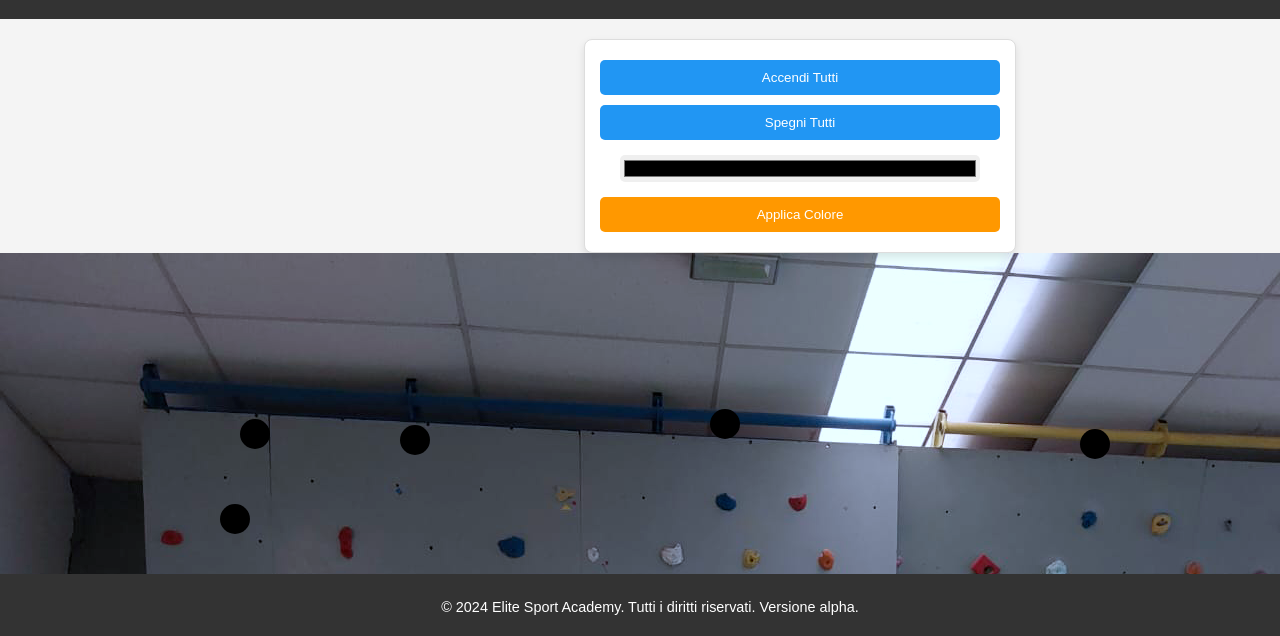
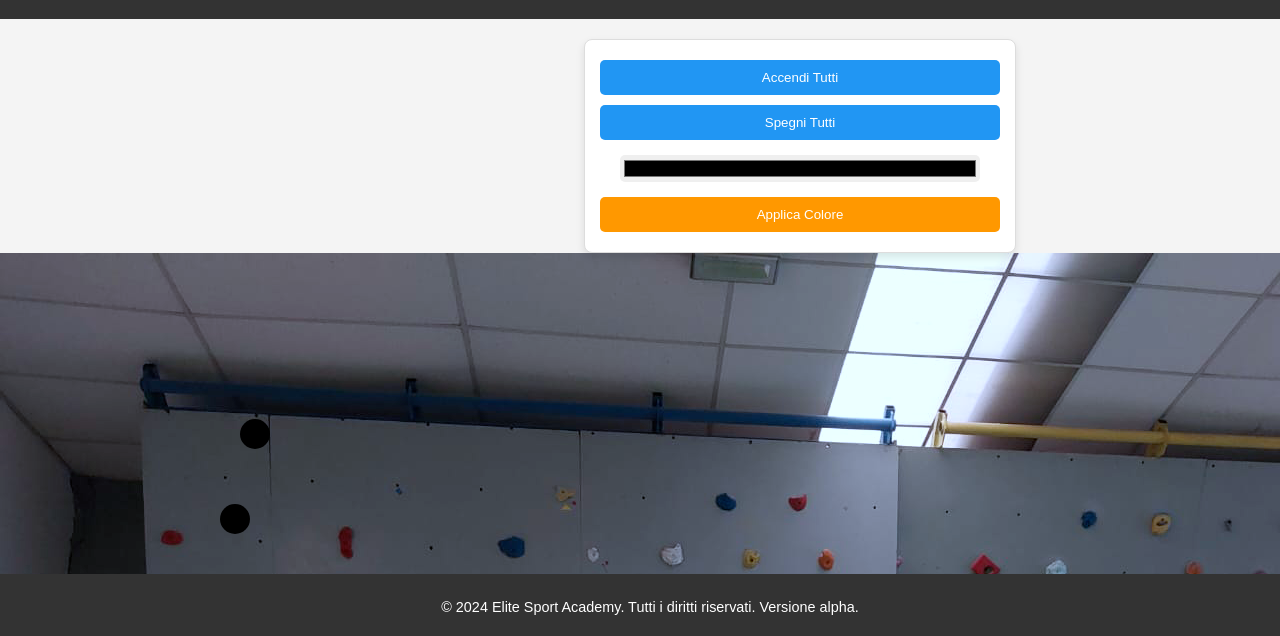
Before and after one commit to Bartolini1522/sitoesa, a plain HTML site: page templates/index.html in a window 1280 px wide. Shown: the part 161-797 px from the top of the page. Drawn offline with Linux system fonts and the light colour scheme.

Commit message:
rimossi pulsanti 4-5-6 non più utili a scopi di test

```diff
--- a/static/css/style.css
+++ b/static/css/style.css
@@ -84,9 +84,6 @@ footer {
 .button1 { top: 40%; left: 15%; }
 .button2 { top: 565px; left: 220px; }
 .button3 { top: 700px; left: 710px; }
-.button4 { top: 470px; left: 710px; }
-.button5 { top: 490px; left: 1080px; }
-.button6 { top: 40.5%; left: 25%; }
 
 /* Color Picker */
 .color-picker {
--- a/templates/index.html
+++ b/templates/index.html
@@ -26,9 +26,6 @@
         <button class="button button1" id="1"></button>
         <button class="button button2" id="2"></button>
         <button class="button button3" id="3"></button>
-        <button class="button button4" id="4"></button>
-        <button class="button button5" id="5"></button>
-        <button class="button button6" id="6"></button>
 
         <!-- Color Picker -->
         <div class="color-picker" id="color-picker">
```
